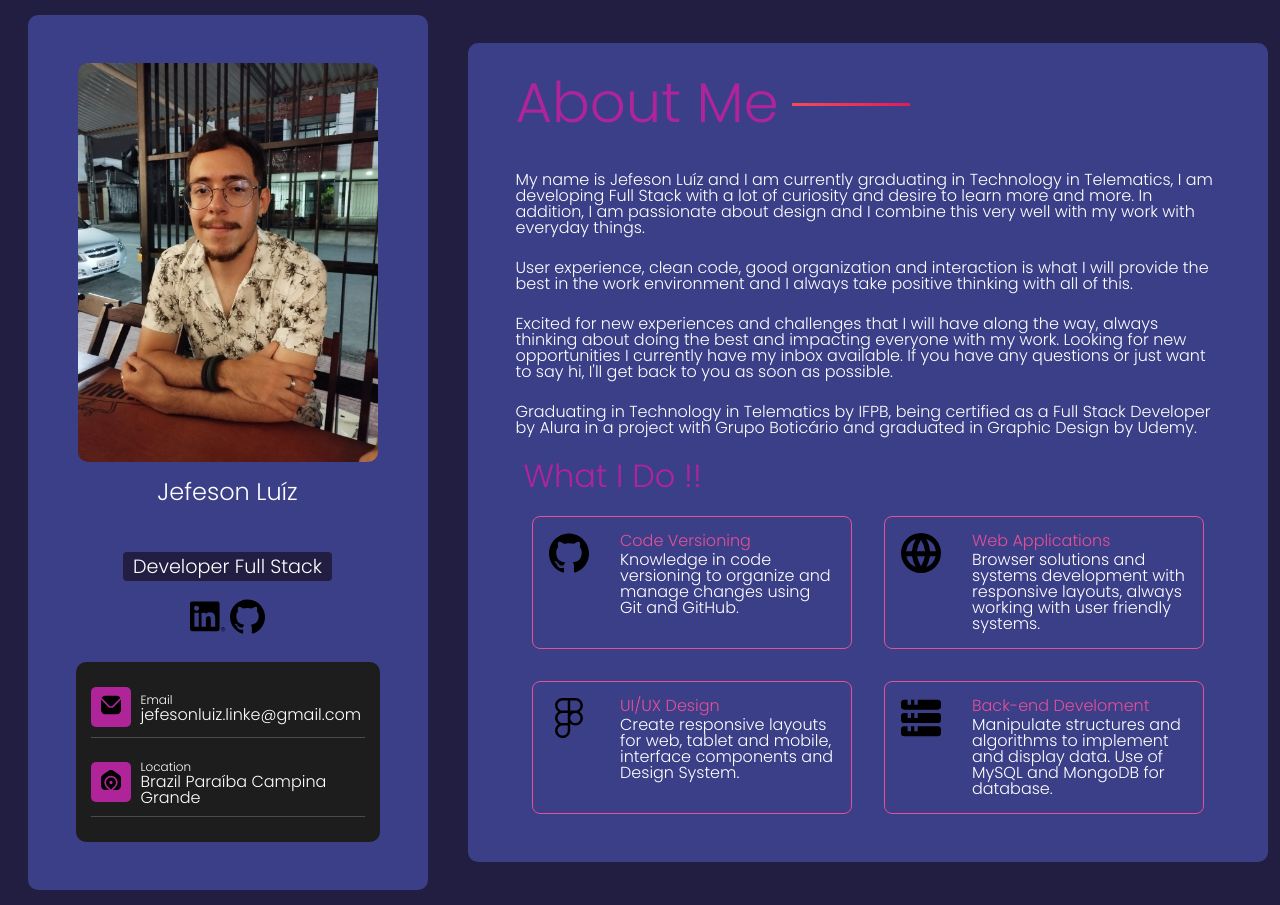
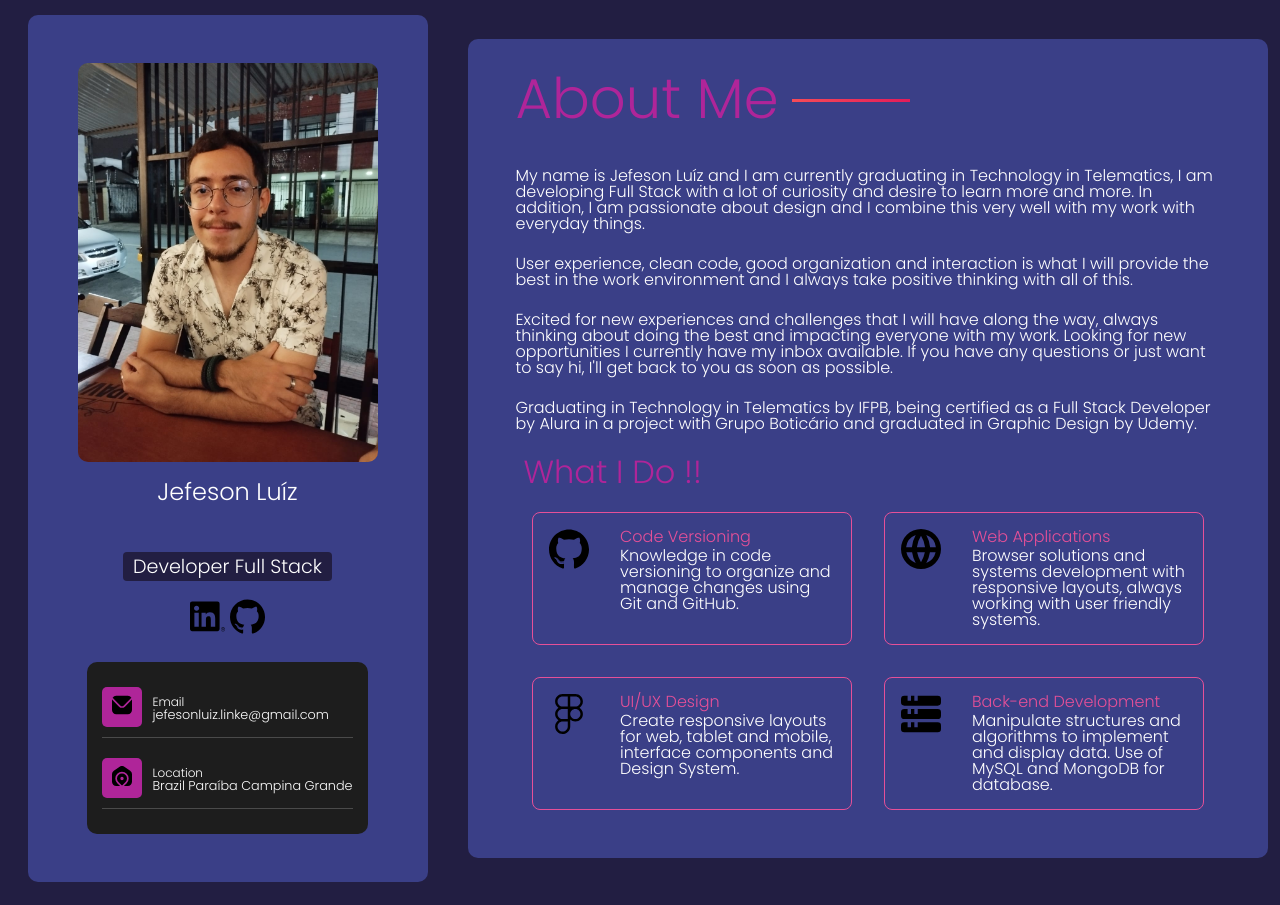
Before and after one commit to JefesonLuiz/jefeson64.github.io, a plain HTML site: page index.html in a window 1280 px wide. Drawn offline with Linux system fonts and the light colour scheme.

Commit message:
modelo 2.0 update de texto

```diff
--- a/css/style.css
+++ b/css/style.css
@@ -91,6 +91,9 @@ body{
 .profile-details .intro .social{
     margin-top: 10px;
     margin-bottom: 25px;
+}
+.contact-info .row .content h5{
+    font-size: 0.8rem;
 }
 .profile-details .contact-info{
     background-color: #1d1d1d;
--- a/index.html
+++ b/index.html
@@ -95,7 +95,7 @@
                         <img src="img/icons/base-de-dados.svg" class="fab-date-base" alt="Date Base Icon">
                     </div>
                     <div class="desc">
-                        <h3>Back-end Develoment</h3>
+                        <h3>Back-end Development</h3>
                         <p>Manipulate structures and algorithms to implement and display data. Use of MySQL and MongoDB for database.</p>
                     </div>
 
```
